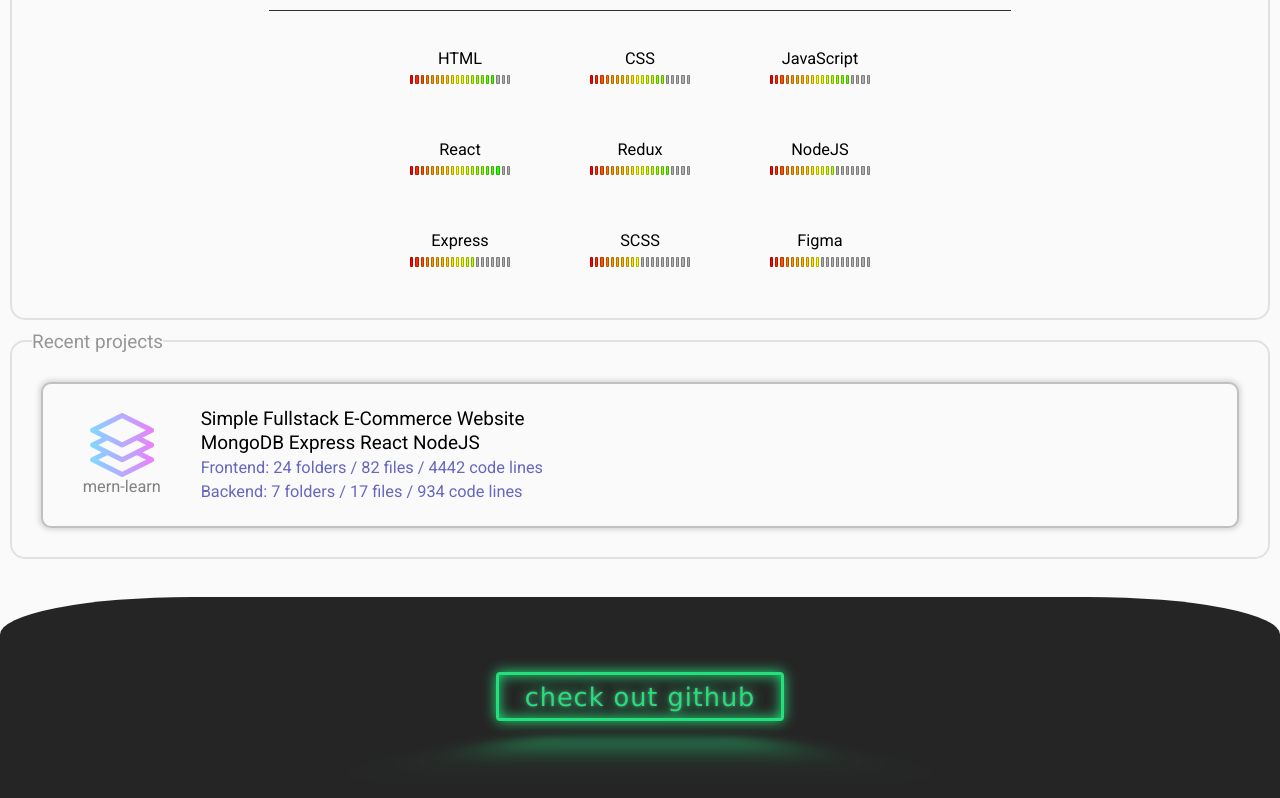
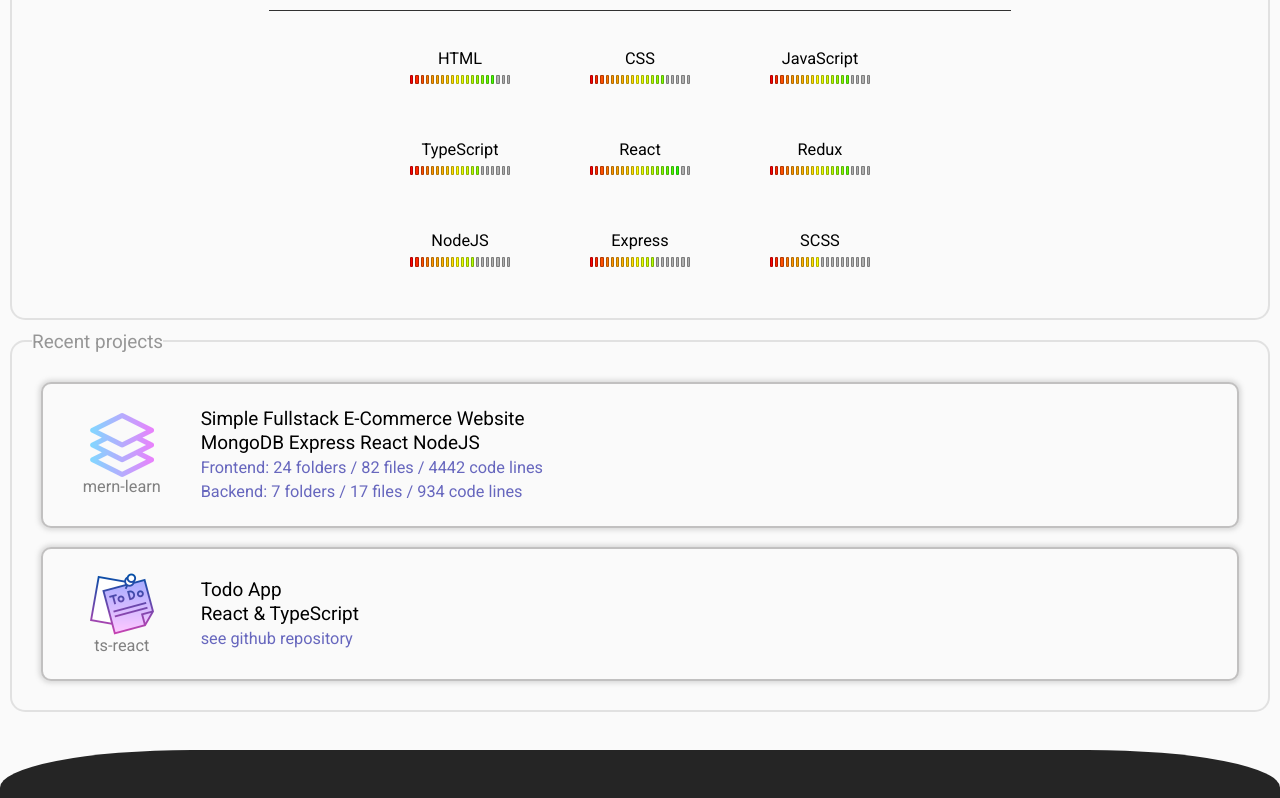
Before and after one commit to timmygunja/palmgreen, a React (Create React App) app: page / in a window 1280 px wide. Shown: the part 1722-2520 px from the top of the page. Built offline with nearby package versions, Linux system fonts and the light colour scheme.

Commit message:
added todo project & small tweaks

```diff
--- a/src/App.js
+++ b/src/App.js
@@ -38,7 +38,8 @@ function App() {
     eduUniAchievement: "Exam mark on average: 4,7 / 5",
 
     eduMagLevel: "masters",
-    eduMagTitle: "Financial University under the Government of Russian Federation",
+    eduMagTitle:
+      "Financial University under the Government of Russian Federation",
     eduMagSpeciality: "DevOps Engineering",
     eduMagYears: "2023 - 2025",
 
@@ -46,12 +47,15 @@ function App() {
     mernProjectFront: "Frontend: 24 folders / 82 files / 4442 code lines",
     mernProjectBack: "Backend: 7 folders / 17 files / 934 code lines",
 
-    gitLink: "check out github",
+    todoProjectTitle: "ts-react",
+    todoProjectLinkText: "see github repository",
+
+    gitLink: "github-projects",
   };
 
   const ruText = {
     bioText:
-      "Привет! Добро пожаловть на страницу-портфолио, отображающую основную информацию обо мне как разработчике. Меня, кстати, зовут Тимур и мне 21. Я хорошо знаком с Python, Java и JavaScript, а также многими популярными библиотеками, сопутствующими этим языкам. В программировании я 3 год, имею опыт разработки в областях бэкенд, фронт, прикладных решений и машинного обучения / big data. В данный момент осваиваю профессиональные навыки в создании пользовательских интерфейсов в Web-пространстве и активно ищу работу в этом направлении. Эта адаптивная страница написана мной и далее Вы можете ознакомиться со ступенями моего образования, достижениями, навыками и ссылками на сторонние проекты!",
+      "Привет! Добро пожаловть на страницу-портфолио, отображающую основную информацию обо мне как разработчике. Меня, кстати, зовут Тимур и мне 21. Я хорошо знаком с Python, Java и JavaScript, а также многими популярными библиотеками, сопутствующими этим языкам. Разрабатываю с 2019 года, имею опыт в областях бэкенд, фронт, прикладных решений и машинного обучения / big data, в том числе и рабочий. В данный момент оттачиваю профессиональные навыки в создании пользовательских интерфейсов в Web-пространстве и активно ищу работу в этом направлении. Эта страница написана мной, далее Вы можете ознакомиться со ступенями моего образования, достижениями, навыками и ссылками на мои сторонние проекты!",
     eduTitle: "Образование",
 
     eduSchoolLevel: "среднее",
@@ -68,12 +72,14 @@ function App() {
     eduUniLevel: "бакалавриат",
     eduUniTitle:
       "Финансовый Университет при Правительстве Российской Федерации",
-    eduUniSpeciality: "IT-сервисы и Анализ Больших Данных в Экономике и Финансах",
+    eduUniSpeciality:
+      "IT-сервисы и Анализ Больших Данных в Экономике и Финансах",
     eduUniYears: "Москва 2019 - 2023",
     eduUniAchievement: "Среднеэкзаменационная оценка: 4,7 / 5",
 
     eduMagLevel: "магистратура",
-    eduMagTitle: "Финансовый Университет при Правительстве Российской Федерации",
+    eduMagTitle:
+      "Финансовый Университет при Правительстве Российской Федерации",
     eduMagSpeciality: "DevOps - инженерия",
     eduMagYears: "2023 - 2025",
 
@@ -81,7 +87,10 @@ function App() {
     mernProjectFront: "Фронт: 24 папки / 82 файла / 4442 строки кода",
     mernProjectBack: "Бэк: 7 папок / 17 файлов / 934 строки кода",
 
-    gitLink: "перейти на гитхаб",
+    todoProjectTitle: "ts-react",
+    todoProjectLinkText: "Перейти на github репозиторий",
+
+    gitLink: "github-проекты",
   };
 
   const onClickMe = () => {
--- a/src/components/Projects.js
+++ b/src/components/Projects.js
@@ -32,11 +32,16 @@ const Projects = (props) => {
   //   }
   // }, []);
 
-  const { mernProjectTitle, mernProjectFront, mernProjectBack } = useSelector(
-    (state) => state.ui.currentText
-  );
+  const {
+    mernProjectTitle,
+    mernProjectFront,
+    mernProjectBack,
+    todoProjectTitle,
+    todoProjectLinkText,
+  } = useSelector((state) => state.ui.currentText);
 
   return (
+    <>
       <div className={"projects"}>
         <a
           className="project-card"
@@ -77,6 +82,38 @@ const Projects = (props) => {
           </div>
         </a>
       </div>
+      <div className={"projects"}>
+        <a
+          className="project-card"
+          href="https://ts-react-todos.vercel.app"
+          target="_blank"
+        >
+          <div className="project-card-prev hard-centered">
+            <div>
+              <div className="project-card-logo">
+                <img src={"../../todo.png"}></img>
+              </div>
+              <p>{todoProjectTitle}</p>
+            </div>
+          </div>
+          <div className="centered-vertically">
+            <div className="project-card-info">
+              <p>Todo App</p>
+              <p>React & TypeScript</p>
+              <p>
+                <a
+                  href="https://github.com/timmygunja/ts-react-todos"
+                  target="_blank"
+                  className="project-link"
+                >
+                  {todoProjectLinkText}
+                </a>
+              </p>
+            </div>
+          </div>
+        </a>
+      </div>{" "}
+    </>
   );
 };
 
--- a/src/components/SkillList.js
+++ b/src/components/SkillList.js
@@ -86,6 +86,11 @@ const SkillList = (props) => {
             link={"https://github.com/timmygunja/mern-learn-frontend"}
           />
           <Skill
+            name={"TypeScript"}
+            stars={14}
+            link={"https://github.com/timmygunja/ts-react-todos"}
+          />
+          <Skill
             name={"React"}
             stars={18}
             link={"https://github.com/timmygunja/mern-learn-frontend"}
@@ -106,7 +111,6 @@ const SkillList = (props) => {
             link={"https://github.com/timmygunja/mern-learn-backend"}
           />
           <Skill name={"SCSS"} stars={10} />
-          <Skill name={"Figma"} stars={10} />
         </SkillTable>
         <SkillTable className={python}>
           <Skill
--- a/src/store/ui-slice.js
+++ b/src/store/ui-slice.js
@@ -2,7 +2,7 @@ import { createSlice } from "@reduxjs/toolkit";
 
 const engText = {
   bioText:
-    "Hello! Welcome to my little portfolio page, which contains information about me as a developer. By the way, my name is Tim and I am 21. I am mostly familiar with Python, Java and JavaScript including a number of popular 3rd party libraries related to these languages. This is my third year of programming so far and I my current experience is mostly in the fields of backend, front, applied solutions and machine learning / big data fields. Currently I am attaining professional skills in developing user interfaces on Web and actively looking for a mathcing working position. This adaptive page was created by me and further you can get acquainted with the stages of my education, achievements, skills and links to some of my projects!",
+    "Hello! Welcome to my little portfolio page, which contains information about me as a developer. By the way, my name is Tim and I am 21. I am mostly familiar with Python, Java and JavaScript including a number of popular 3rd party libraries related to these languages. Developing since 2019, most of my recent experience is in the fields of backend, front, applied solutions and machine learning / big data programming. Currently I am sharpening professional skills in developing user interfaces on Web and actively looking for a mathcing working position. This adaptive page was created by me and further you can get acquainted with the stages of my education, achievements, skills and links to some of my other projects!",
   eduTitle: "Education",
 
   eduSchoolLevel: "mid - high",
@@ -24,7 +24,8 @@ const engText = {
   eduUniAchievement: "Exam mark on average: 4,7 / 5",
 
   eduMagLevel: "masters",
-  eduMagTitle: "Financial University under the Government of Russian Federation",
+  eduMagTitle:
+    "Financial University under the Government of Russian Federation",
   eduMagSpeciality: "DevOps Engineering",
   eduMagYears: "2023 - 2025",
 
@@ -32,7 +33,10 @@ const engText = {
   mernProjectFront: "Frontend: 24 folders / 82 files / 4442 code lines",
   mernProjectBack: "Backend: 7 folders / 17 files / 934 code lines",
 
-  gitLink: "check out github",
+  todoProjectTitle: "ts-react",
+  todoProjectLinkText: "see github repository",
+
+  gitLink: "github-projects",
 };
 
 const uiSlice = createSlice({
--- a/src/ui/elements/NeonButton.module.css
+++ b/src/ui/elements/NeonButton.module.css
@@ -4,7 +4,7 @@
   padding: 0.25em 1em;
   /* font-size: 1.25rem; */
   /* font-size: 2vw; */
-  font-size: var(--h7-font-size);
+  font-size: var(--h8-font-size);
   /* font-family: "Balsamiq Sans", cursive; */
   font-family: Verdana, Geneva, Tahoma, sans-serif;
   letter-spacing: 1px;
@@ -16,6 +16,7 @@
   text-shadow: 0 0 0.125em hsl(0 0% 100% / 0.3), 0 0 0.45em rgb(34, 224, 123);
   transition: all 200ms linear;
   position: relative;
+  letter-spacing: 3px;
 }
 
 /* @media screen and (max-width: 900px) {
```
Also changed, not shown: public/todo.png (added). Lines whose indentation alone changed are shown as unchanged.
